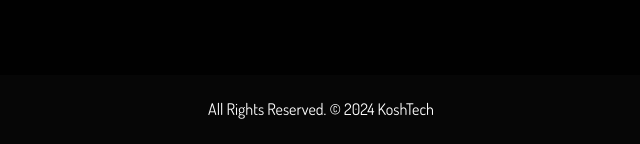
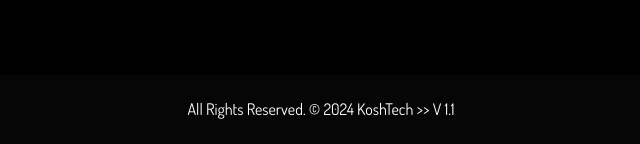
Before and after one commit to koshdevs/Tech-House-KE, a Django app: page /cart/ in a window 1280 px wide. Shown: the part 1623-1767 px from the top of the page, without its empty margins (319-959 px from the left). Run offline with Django 5.2, Linux system fonts and the light colour scheme; some libraries are stand-ins or nearby versions; some web fonts are replaced.

Commit message:
preparation for hosting

```diff
--- a/tech_house/ecommerce/templates/ecommerce/base.html
+++ b/tech_house/ecommerce/templates/ecommerce/base.html
@@ -332,7 +332,7 @@
     <!-- Start copyright  -->
     <div class="footer-copyright">
         <p class="footer-company">All Rights Reserved. &copy; 2024
-            <a href="koshtech.site">KoshTech</a></p>
+            <a href="koshtech.site">KoshTech >> V 1.1</a></p>
     </div>
     <!-- End copyright  -->
     {% endblock footer %}
```
